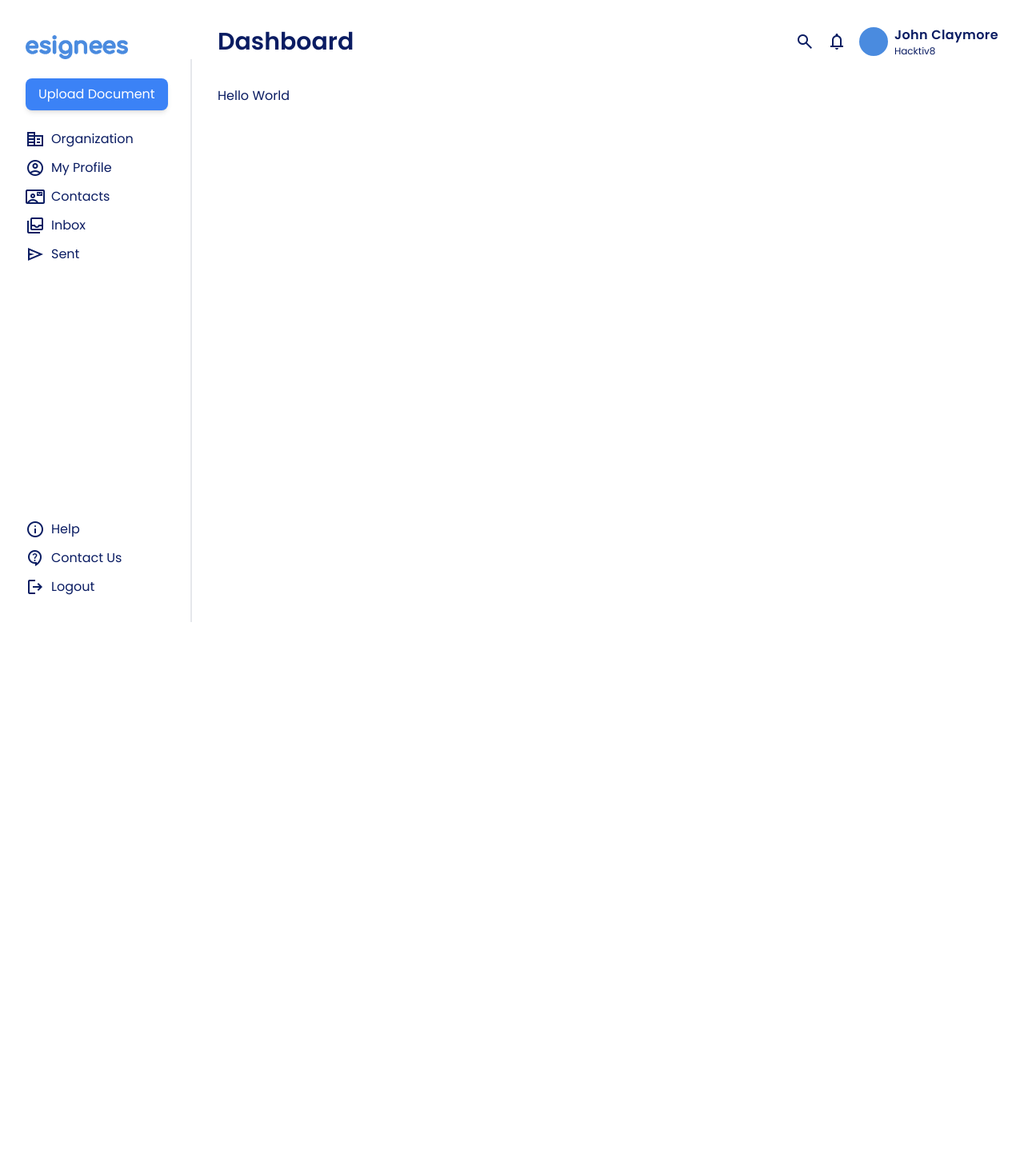
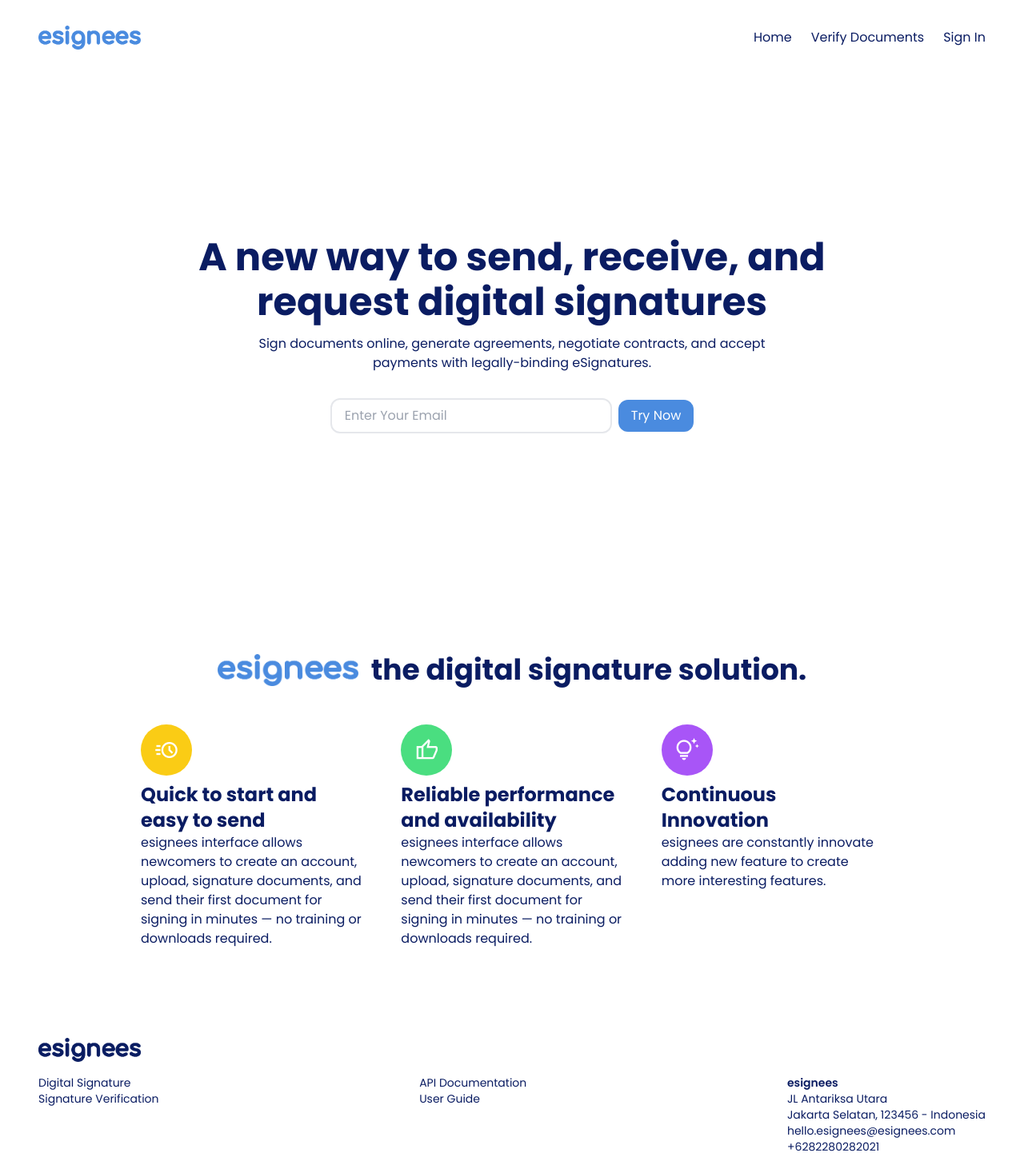
Before and after one commit to qonit-filza/esignees, a React (Vite) app: page / in a window 1280 px wide. Shown: the top 1462 px of the page at 80% size. Before the commit the page ends 800 px from the top, so only its background shows below. Built offline with nearby package versions, Linux system fonts and the light colour scheme.

Commit message:
create landing page

```diff
--- a/src/components/Footer.jsx
+++ b/src/components/Footer.jsx
@@ -1,7 +1,30 @@
-export default function Footer () {
-    return (
-        <footer className="h-[12rem] px-12 flex items-center justify-center text-center">
-        Lorem ipsum, dolor sit amet consectetur adipisicing elit. Consequuntur rerum alias veritatis dolores inventore pariatur qui, perferendis quod eius quos vero suscipit, quisquam, unde et vel ullam consectetur dolor iure!
-      </footer>
-    )
+import logo from "../assets/img/logo-2.png";
+export default function Footer() {
+  return (
+    <footer className="px-12 py-8 mt-8">
+      <img src={logo} alt="logo" className="w-32" />
+      <div className="flex items-start justify-between my-4 text-sm">
+        <div>
+          <p className="cursor-pointer hover:underline">Digital Signature</p>
+          <p className="cursor-pointer hover:underline">Signature Verification</p>
+        </div>
+        <div>
+          <p className="cursor-pointer hover:underline">API Documentation</p>
+          <p className="cursor-pointer hover:underline">User Guide</p>
+        </div>
+        <div>
+          <p className="font-semibold">esignees</p>
+          <p>JL Antariksa Utara</p>
+          <p>Jakarta Selatan, 123456 - Indonesia</p>
+          <p>hello.esignees@esignees.com</p>
+          <p>+6282280282021</p>
+        </div>
+      </div>
+      <div className="flex gap-8">
+        <p className="cursor-pointer hover:underline">&copy; Copyright 2023 esignees - All Rights Reserved</p>
+        <p className="cursor-pointer hover:underline">Privacy Policy</p>
+        <p className="cursor-pointer hover:underline">Terms of Use</p>
+      </div>
+    </footer>
+  );
 }
--- a/src/components/NavbarPublic.jsx
+++ b/src/components/NavbarPublic.jsx
@@ -1,17 +1,20 @@
-import logo from "../assets/img/logo-3.png"
+import { useNavigate } from "react-router-dom";
+import logo from "../assets/img/logo-3.png";
+
 
 export default function NavbarPublic() {
+  const navigate = useNavigate()
   return (
     <>
       <nav className="pt-8 pb-6 px-12 flex items-center justify-between">
         <img src={logo} alt="esignee_logo" className="w-32 cursor-pointer" />
         <div className="">
           <ul className="flex gap-6">
-            <li className="cursor-pointer hover:font-semibold">Home</li>
-            <li className="cursor-pointer hover:font-semibold">
+            <li onClick={() => {navigate('/')}} className="cursor-pointer hover:font-semibold">Home</li>
+            <li onClick={() => {navigate('/verify-documents')}} className="cursor-pointer hover:font-semibold">
               Verify Documents
             </li>
-            <li className="cursor-pointer hover:font-semibold">Sign In</li>
+            <li onClick={() => {navigate('/login')}} className="cursor-pointer hover:font-semibold">Sign In</li>
           </ul>
         </div>
       </nav>
--- /dev/null
+++ b/src/views/LandingPagePublic.jsx
@@ -0,0 +1,90 @@
+import Footer from "../components/Footer";
+import NavbarPublic from "../components/NavbarPublic";
+import logo from "../assets/img/logo-3.png";
+
+export default function LandingPagePublic() {
+  return (
+    <>
+      <NavbarPublic />
+      <section className="min-h-[50vh]">
+        <div className="py-4 h-[700px] flex flex-col items-center justify-center">
+          <p className="text-center text-5xl font-bold">
+            A new way to send, receive, and
+          </p>
+          <p className="text-center text-5xl font-bold mt-2">
+            request digital signatures
+          </p>
+          <p className="text-center mt-4">
+            Sign documents online, generate agreements, negotiate contracts, and
+            accept
+          </p>
+          <p className="text-center ">
+            payments with legally-binding eSignatures.
+          </p>
+          <div className="flex items-center gap-2 justify-center my-8">
+            <input
+              type="text"
+              className="outline-none border-2 px-4 py-2 rounded-xl"
+              placeholder="Enter Your Email"
+            />
+            <button className="bg-theme-3 px-4 py-2 rounded-xl text-white hover:bg-sky-400">
+              Try Now
+            </button>
+          </div>
+        </div>
+        <div className="flex items-center justify-center gap-4 mt-8">
+          <img src={logo} alt="" className="w-44" />
+          <p className="text-center font-bold text-4xl">
+            the digital signature solution.
+          </p>
+        </div>
+        <div className="flex justify-evenly w-3/4 mx-auto gap-4 py-8 transition delay-1000 ">
+          <div className="p-4 rounded-xl w-1/3">
+            <div className="w-16 h-16 bg-yellow-400 rounded-full flex items-center justify-center">
+              <span className="material-symbols-outlined text-3xl text-white">
+                acute
+              </span>
+            </div>
+            <p className="text-2xl font-bold mt-2">
+              Quick to start and easy to send
+            </p>
+            <p>
+              esignees interface allows newcomers to create an account, upload,
+              signature documents, and send their first document for signing in
+              minutes — no training or downloads required.
+            </p>
+          </div>
+          <div className="p-4 rounded-xl w-1/3">
+            <div className="w-16 h-16 bg-green-400 rounded-full flex items-center justify-center">
+              <span className="material-symbols-outlined text-3xl text-white">
+                thumb_up
+              </span>
+            </div>
+            <p className="text-2xl font-bold mt-2">
+              Reliable performance and availability
+            </p>
+            <p>
+              esignees interface allows newcomers to create an account, upload,
+              signature documents, and send their first document for signing in
+              minutes — no training or downloads required.
+            </p>
+          </div>
+          <div className="p-4 rounded-xl w-1/3">
+            <div className="w-16 h-16 bg-purple-500 rounded-full flex items-center justify-center">
+              <span className="material-symbols-outlined text-3xl text-white">
+                tips_and_updates
+              </span>
+            </div>
+            <p className="text-2xl font-bold mt-2">
+            Continuous Innovation
+            </p>
+            <p>
+              esignees are constantly innovate adding new feature to create more interesting features.
+            </p>
+          </div>
+        </div>
+      </section>
+      <Footer />
+    </>
+  );
+}
--- a/src/views/LoginPage.jsx
+++ b/src/views/LoginPage.jsx
@@ -1,5 +1,6 @@
 import { useState } from "react";
 import { useNavigate } from "react-router-dom";
+import Footer from "../components/Footer";
 import NavbarPublic from "../components/NavbarPublic";
 
 export default function LoginPage() {
@@ -73,6 +74,7 @@ export default function LoginPage() {
           </button>
         </div>
       </section>
+      <Footer/>
     </>
   );
 }
--- a/src/views/VerifyDocuments.jsx
+++ b/src/views/VerifyDocuments.jsx
@@ -2,6 +2,7 @@ import { useState } from 'react';
 import images from '../assets/img/authentication_img.png';
 import NavbarPublic from '../components/NavbarPublic';
 import axios from 'axios';
+import Footer from '../components/Footer';
 const access_token = localStorage.getItem('access_token');
 
 export default function VerifyDocumentPage() {
@@ -69,6 +70,7 @@ export default function VerifyDocumentPage() {
           Verify
         </button>
       </div>
+      <Footer/>
     </>
   );
 }
```
Also changed, not shown: src/routers/index.jsx (+56 -60 lines).
